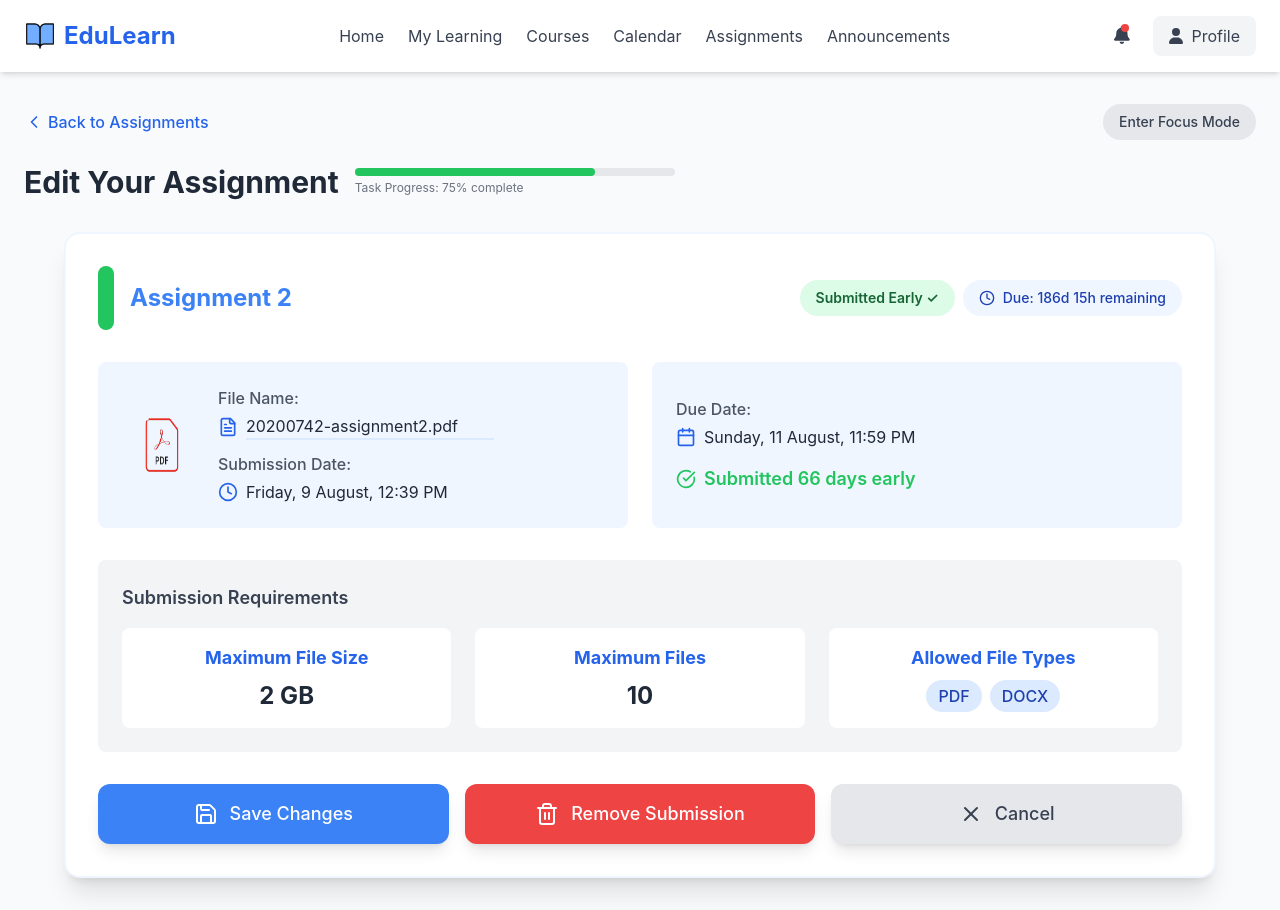
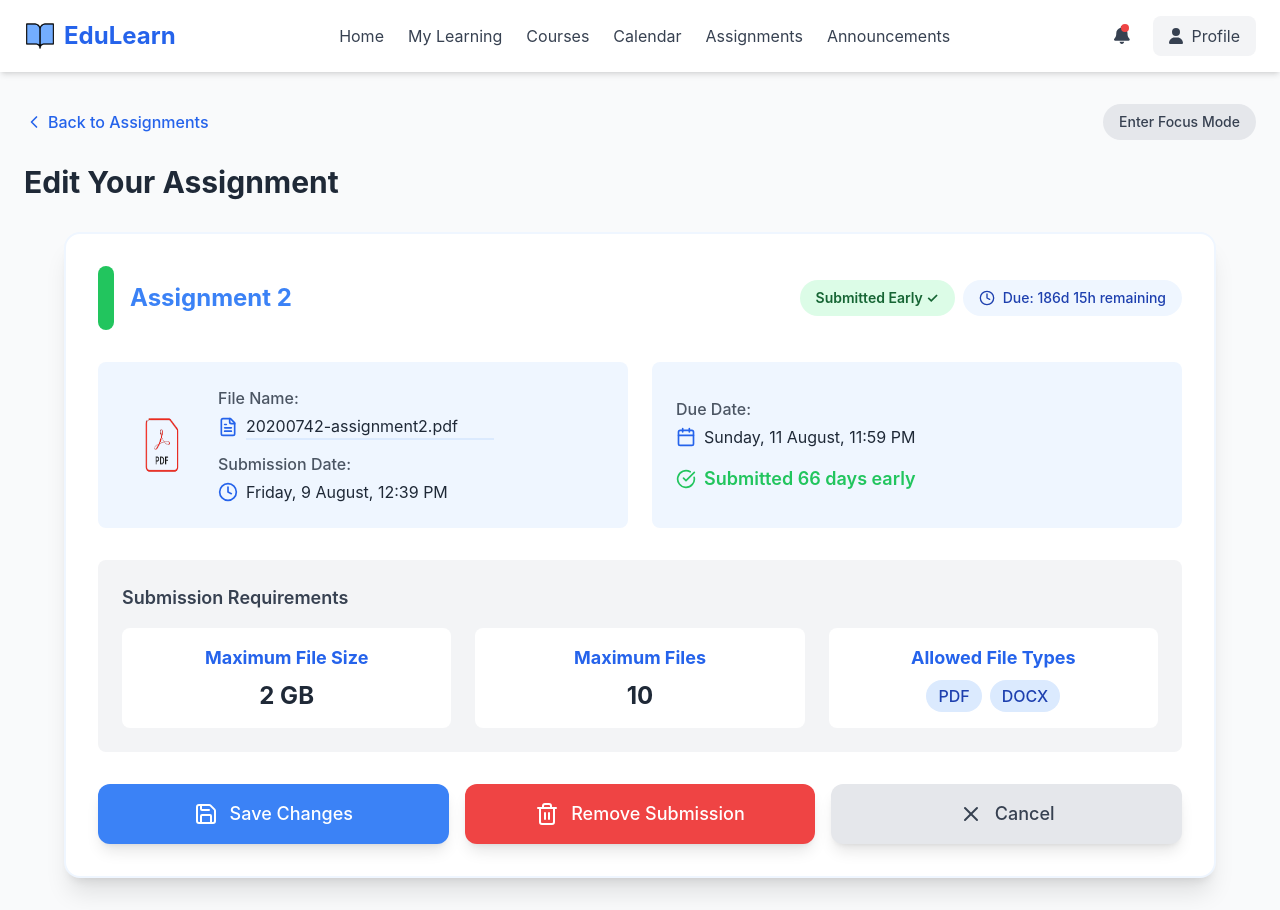
Before and after one commit to michellenikeetha/manual_adhd_lms, a React (Create React App) app: page /submitted-assignments/edit-assignment in a window 1280 px wide. Built offline with nearby package versions, Linux system fonts and the light colour scheme.

Commit message:
edit assignment

```diff
--- a/src/components/EditAssignment.jsx
+++ b/src/components/EditAssignment.jsx
@@ -24,7 +24,6 @@ const EditAssignment = () => {
     maxFiles: 10,
   });
 
-  // Calculate time remaining until due date
   useEffect(() => {
     const calculateTimeRemaining = () => {
       const dueDate = new Date('August 11, 2025 23:59:00');
@@ -53,7 +52,6 @@ const EditAssignment = () => {
       setIsSaving(false);
       setShowFeedback({ type: 'success', message: 'Changes saved successfully!' });
 
-      // Automatically dismiss feedback after 5 seconds
       setTimeout(() => {
         setShowFeedback(null);
       }, 5000);
@@ -89,7 +87,6 @@ const EditAssignment = () => {
       <SignedInNavbar />
 
       <div className="container mx-auto px-6 py-8">
-        {/* Focus mode toggle and breadcrumb navigation */}
         <div className="flex justify-between items-center mb-6">
           <button
             onClick={() => navigate('/submitted-assignments')}
@@ -111,20 +108,18 @@ const EditAssignment = () => {
           </button>
         </div>
 
-        {/* Main heading with visual indicator */}
         <div className="flex items-center mb-8">
           <h1 className={`text-3xl font-bold ${focusMode ? 'text-white' : 'text-gray-800'}`}>
             Edit Your Assignment
           </h1>
-          <div className="ml-4 flex-1 max-w-xs">
+          {/* <div className="ml-4 flex-1 max-w-xs">
             <div className="h-2 bg-gray-200 rounded-full">
               <div className="h-full bg-green-500 rounded-full w-3/4"></div>
             </div>
             <p className={`text-xs mt-1 ${focusMode ? 'text-gray-400' : 'text-gray-500'}`}>Task Progress: 75% complete</p>
-          </div>
+          </div> */}
         </div>
 
-        {/* Feedback notification */}
         {showFeedback && (
           <div
             className="fixed top-20 right-4 px-6 py-3 rounded-xl shadow-lg flex items-center gap-2 z-20 animate-bounce-once"
@@ -149,7 +144,6 @@ const EditAssignment = () => {
               ? 'bg-gray-800 border-gray-700 text-white'
               : 'bg-white border-blue-50 text-gray-800'
           }`}>
-            {/* Assignment header with visual cues */}
             <div className="flex flex-col md:flex-row md:items-center justify-between mb-8 gap-4">
               <div className="flex items-center">
                 <div className={`w-4 h-16 rounded-full mr-4 ${assignment.daysEarly > 0 ? 'bg-green-500' : 'bg-yellow-500'}`}></div>
@@ -170,7 +164,6 @@ const EditAssignment = () => {
               </div>
             </div>
 
-            {/* File details with clear visual grouping */}
             <div className="grid md:grid-cols-2 gap-6 mb-8">
               <div className={`flex items-center space-x-4 p-6 rounded-lg transition-colors ${
                 focusMode ? 'bg-gray-700' : 'bg-blue-50'
@@ -218,7 +211,6 @@ const EditAssignment = () => {
               </div>
             </div>
 
-            {/* Submission details with improved readability */}
             <div className={`mt-6 p-6 rounded-lg mb-8 transition-colors ${
               focusMode ? 'bg-gray-700' : 'bg-gray-100'
             }`}>
@@ -259,7 +251,6 @@ const EditAssignment = () => {
               </div>
             </div>
 
-            {/* Action buttons with clear visual hierarchy */}
             <div className="grid md:grid-cols-3 gap-4">
               <button
                 className="flex items-center justify-center bg-blue-500 text-white py-4 rounded-xl hover:bg-blue-600 transition-colors font-medium text-lg shadow-lg hover:shadow-xl"
@@ -298,7 +289,6 @@ const EditAssignment = () => {
         )}
       </div>
 
-      {/* Confirmation modal with high contrast */}
       {isModalOpen && (
         <div className="fixed inset-0 bg-black bg-opacity-75 flex items-center justify-center z-50 backdrop-blur-sm">
           <div className={`p-8 rounded-2xl shadow-2xl max-w-md w-full transition-all ${
```
